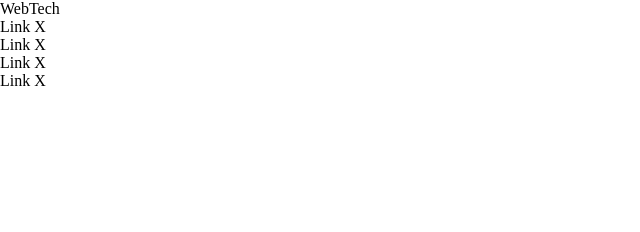
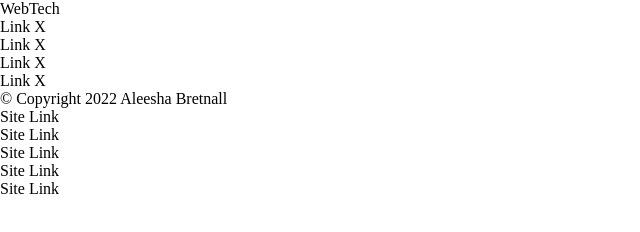
Before and after one commit to aleesha-b/learning-html-css-js, a plain HTML site: page index.html in a window 1280 px wide. Shown: the whole page, without its empty margins (0-640 px from the left). Drawn offline with Linux system fonts and the light colour scheme.

Commit message:
Exercise 03

```diff
--- a/index.html
+++ b/index.html
@@ -40,6 +40,18 @@
 
 </div>
 <footer>
+    <div>
+        <p>© Copyright 2022 Aleesha Bretnall</p>
+    </div>
+    <div>
+        <ul>
+            <li><a href="#">Site Link</a></li>
+            <li><a href="#">Site Link</a></li>
+            <li><a href="#">Site Link</a></li>
+            <li><a href="#">Site Link</a></li>
+            <li><a href="#">Site Link</a></li>
+        </ul>
+    </div>
 
 </footer>
 </body>
```
Also changed, not shown: 1 other file.
